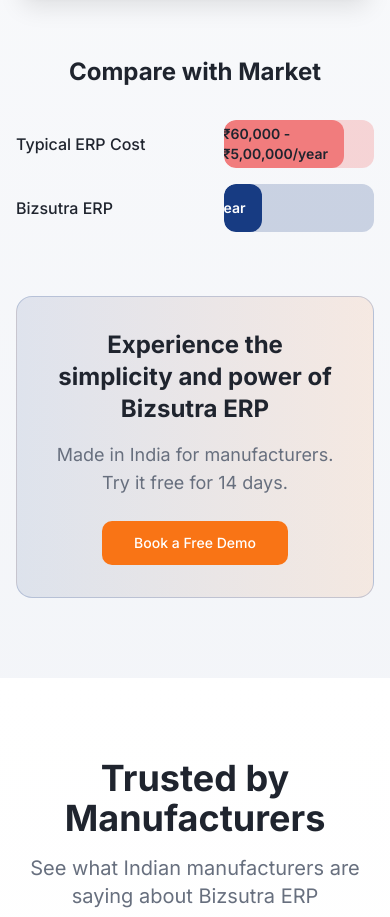
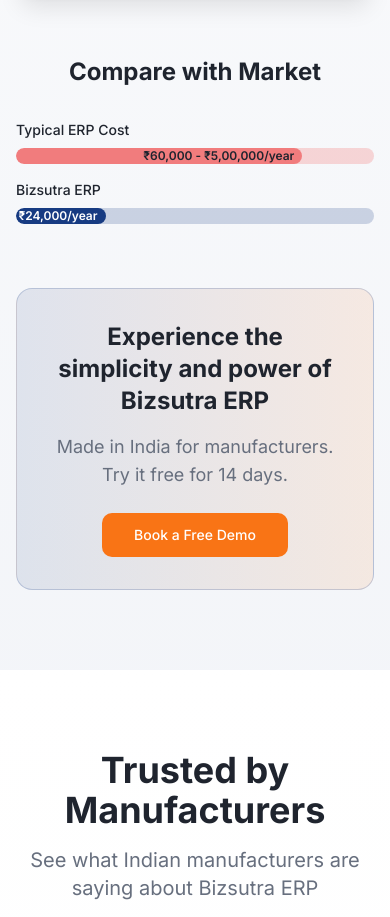
Before and after one commit to Ayush-shah-dev/bizsutra-manu-flow, a React (Vite) app: page / in a window 390 px wide. Shown: the part 5700-6617 px from the top of the page. Built offline with nearby package versions, Linux system fonts and the light colour scheme; the HTML template or start-up script is replaced by a standard one.

Commit message:
Fix: Adjust Bizsutra ERP text on mobile

```diff
--- a/src/components/Pricing.tsx
+++ b/src/components/Pricing.tsx
@@ -92,25 +92,25 @@ const Pricing = () => {
         <div className="max-w-3xl mx-auto">
           <h3 className="text-2xl font-bold text-center mb-8">Compare with Market</h3>
           <div className="space-y-4 animate-fade-in">
-            <div className="flex items-center gap-4">
-              <div className="w-48 font-medium">Typical ERP Cost</div>
+            <div className="flex flex-col sm:flex-row sm:items-center gap-2 sm:gap-4">
+              <div className="w-full sm:w-40 font-medium text-sm sm:text-base">Typical ERP Cost</div>
               <div className="flex-1 h-12 bg-destructive/20 rounded-lg relative overflow-hidden">
                 <div
-                  className="h-full bg-destructive/60 rounded-lg flex items-center justify-end px-4 text-sm font-semibold transition-all duration-1000"
+                  className="h-full bg-destructive/60 rounded-lg flex items-center justify-end px-2 sm:px-4 text-xs sm:text-sm font-semibold transition-all duration-1000"
                   style={{ width: '80%' }}
                 >
-                  ₹60,000 - ₹5,00,000/year
+                  <span className="whitespace-nowrap">₹60,000 - ₹5,00,000/year</span>
                 </div>
               </div>
             </div>
-            <div className="flex items-center gap-4">
-              <div className="w-48 font-medium">Bizsutra ERP</div>
+            <div className="flex flex-col sm:flex-row sm:items-center gap-2 sm:gap-4">
+              <div className="w-full sm:w-40 font-medium text-sm sm:text-base">Bizsutra ERP</div>
               <div className="flex-1 h-12 bg-primary/20 rounded-lg relative overflow-hidden">
                 <div
-                  className="h-full bg-primary rounded-lg flex items-center justify-end px-4 text-sm font-semibold text-primary-foreground transition-all duration-1000"
+                  className="h-full bg-primary rounded-lg flex items-center justify-end px-2 sm:px-4 text-xs sm:text-sm font-semibold text-primary-foreground transition-all duration-1000"
                   style={{ width: '25%', transitionDelay: '300ms' }}
                 >
-                  ₹24,000/year
+                  <span className="whitespace-nowrap">₹24,000/year</span>
                 </div>
               </div>
             </div>
```
